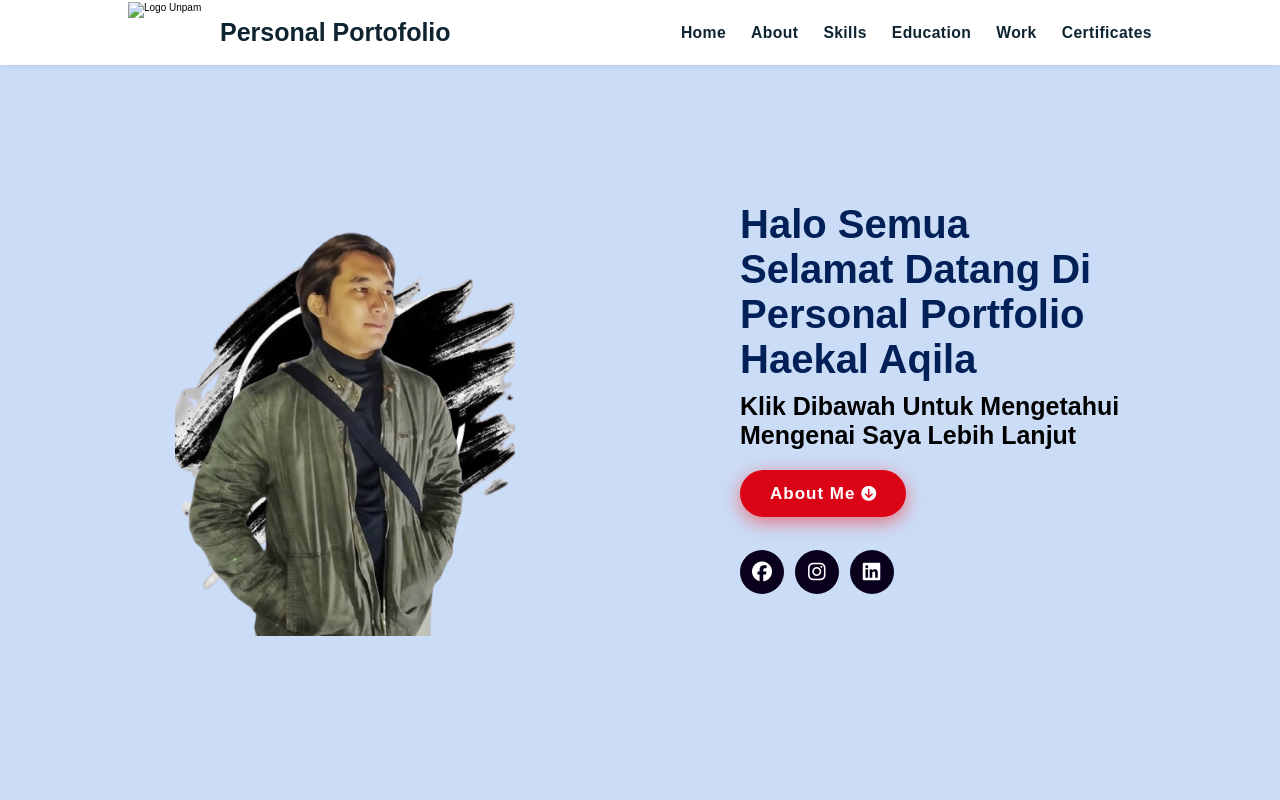
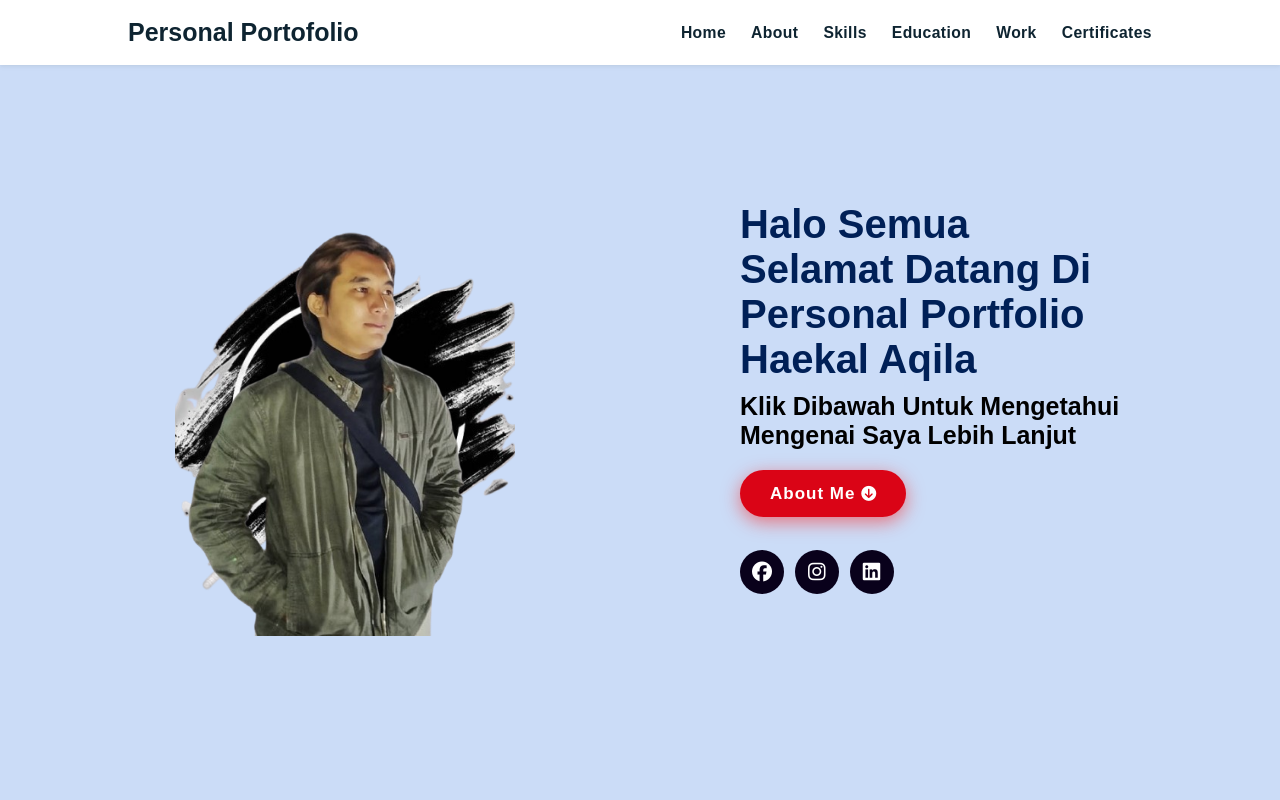
Before and after one commit to Haekal07/portofolio-haekal, a plain HTML site: page index.html in a window 1280 px wide. Shown: the top 800 px of the page. Drawn offline with Linux system fonts and the light colour scheme; files whose address does not match are found by name.

Commit message:
Update index.html

```diff
--- a/index.html
+++ b/index.html
@@ -22,11 +22,6 @@
     <!-- Header Section Start -->
     <header>
       <div class="logo">
-        <img
-          class="logo-img"
-          src=""
-          alt="logo unpam"
-        />
         <a href="/" class="logo-text">Personal Portofolio</a>
       </div>
 
```
